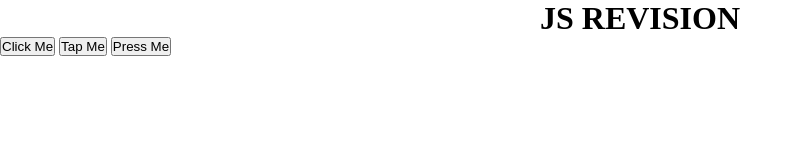
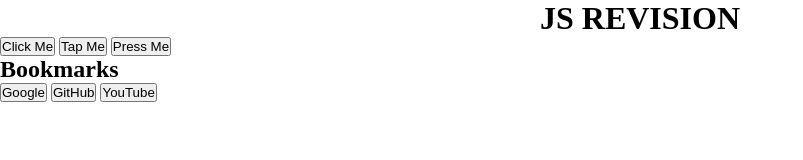
Before and after one commit to KHAN-FAIZ-AYUB/JS-revesion, a plain HTML site: page index.html in a window 1280 px wide. Shown: the whole page, without its empty margins (0-803 px from the left). Drawn offline with Linux system fonts and the light colour scheme.

Commit message:
creating book mark

```diff
--- a/index.html
+++ b/index.html
@@ -89,6 +89,11 @@
     <button onclick="alert('You clicked on Click Me')">Click Me</button>
     <button onclick="alert('You clicked on Tap Me')">Tap Me</button>
     <button onclick="alert('You clicked on Press Me')">Press Me</button>
+
+    <h2>Bookmarks</h2>
+    <a href="https://google.com"><button>Google</button></a>
+    <a href="https://github.com"><button>GitHub</button></a>
+    <a href="https://YouTube.com"><button>YouTube</button></a>
     <script src="/script.js" defer></script>
   </body>
 </html>
```
